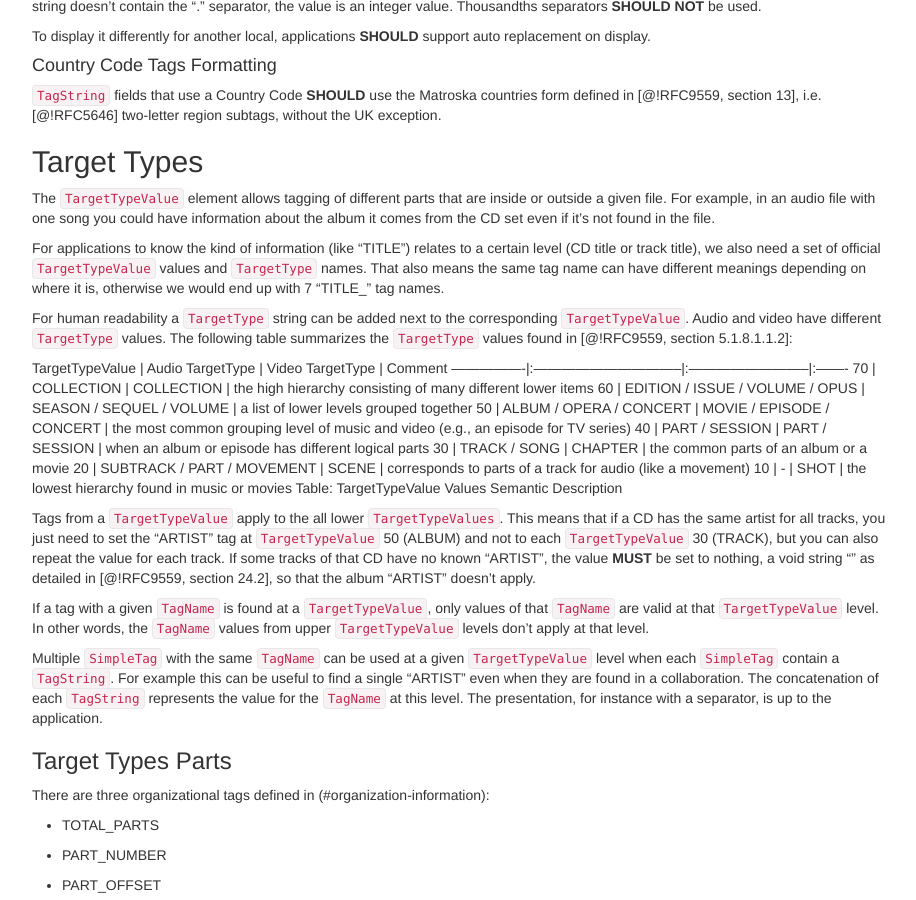
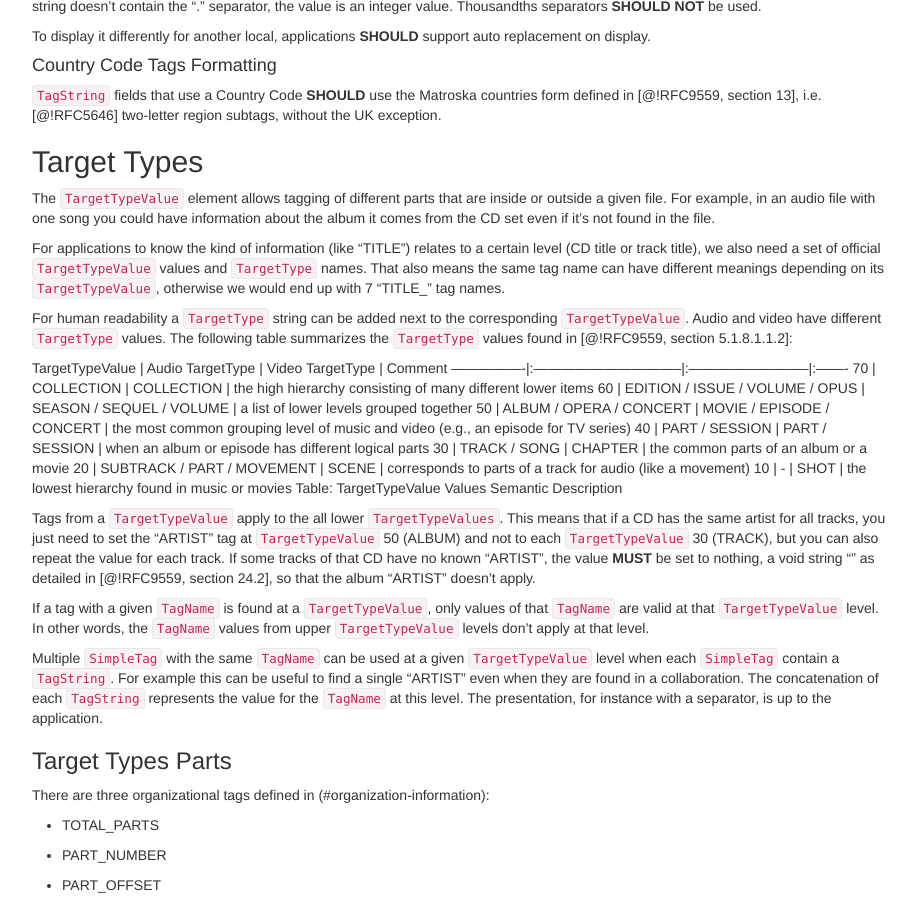
Before and after one commit to ietf-wg-cellar/matroska-specification, a Jekyll site: the page built from tagging.md, in a window 1280 px wide and 900 px high, scrolled down 1903 px. Shown: the whole window, without its empty margins (273-1189 px from the left). Built offline with Jekyll 4.4.1, drawn with Linux system fonts in a browser that asks for light colours; our own code applies the rules of GitHub Pages for plain Markdown files.

Commit message:
reword multiple TITLE tags
It is not located anywhere.

```diff
--- a/tagging.md
+++ b/tagging.md
@@ -128,7 +128,7 @@
 For applications to know the kind of information (like "TITLE") relates to a certain level
 (CD title or track title), we also need a set of official `TargetTypeValue` values and `TargetType` names.
 That also means the same tag name can
-have different meanings depending on where it is, otherwise we would end up with 7 "TITLE_" tag names.
+have different meanings depending on its `TargetTypeValue`, otherwise we would end up with 7 "TITLE_" tag names.
 
 For human readability a `TargetType` string can be added next to the corresponding `TargetTypeValue`.
 Audio and video have different `TargetType` values.
```
